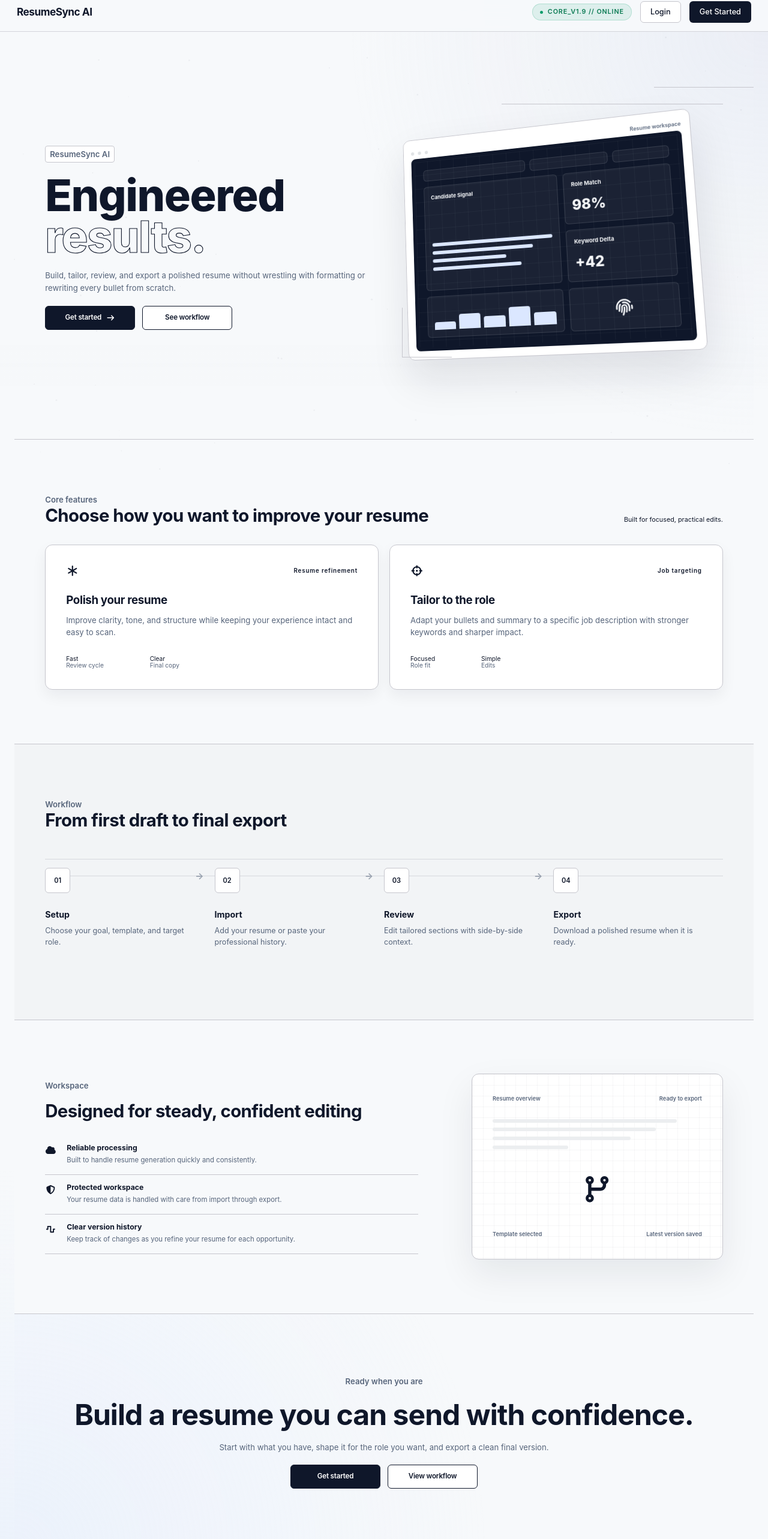
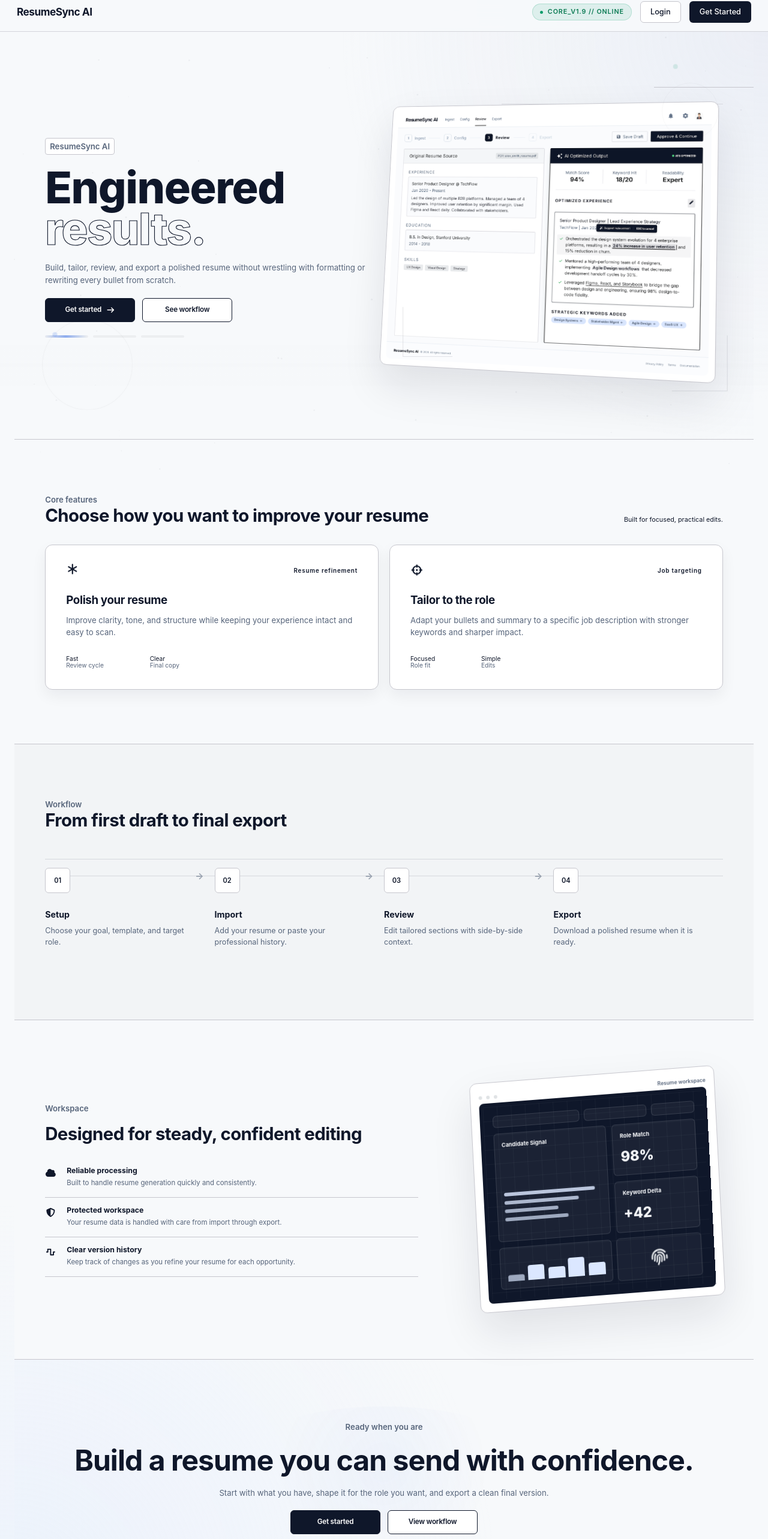
Before and after one commit to KushalUpreti/ResumeSync, a React (Vite) app in the folder client/: page / in a window 1280 px wide. Shown: the part 12-2578 px from the top of the page at 60% size. Built offline with nearby package versions, Linux system fonts and the light colour scheme; no server answers.

Commit message:
feat: enhance landing page with animations and new mockup image

```diff
--- a/client/src/index.css
+++ b/client/src/index.css
@@ -3094,6 +3094,161 @@
   }
 }
 
+@keyframes landing-sheen {
+  0%,
+  58% {
+    transform: translateX(-120%);
+  }
+  76%,
+  100% {
+    transform: translateX(120%);
+  }
+}
+
+@keyframes landing-bar-breathe {
+  0%,
+  100% {
+    transform: scaleX(0.88);
+    opacity: 0.68;
+  }
+  50% {
+    transform: scaleX(1);
+    opacity: 1;
+  }
+}
+
+@keyframes landing-graph-rise {
+  0%,
+  100% {
+    transform: scaleY(0.82);
+    opacity: 0.68;
+  }
+  50% {
+    transform: scaleY(1);
+    opacity: 1;
+  }
+}
+
+@keyframes landing-soft-pulse {
+  0%,
+  100% {
+    opacity: 0.78;
+    transform: scale(1);
+  }
+  50% {
+    opacity: 1;
+    transform: scale(1.035);
+  }
+}
+
+@keyframes landing-icon-float {
+  0%,
+  100% {
+    transform: translateY(0);
+  }
+  50% {
+    transform: translateY(-3px);
+  }
+}
+
+@keyframes landing-corner-drift {
+  from {
+    transform: translate3d(0, 0, 0);
+    opacity: 0.42;
+  }
+  to {
+    transform: translate3d(8px, -8px, 0);
+    opacity: 0.78;
+  }
+}
+
+@keyframes landing-line-pulse {
+  0%,
+  100% {
+    opacity: 0.35;
+  }
+  50% {
+    opacity: 0.85;
+  }
+}
+
+@keyframes landing-orbit-drift {
+  from {
+    transform: translate3d(0, 0, 0) scale(0.96);
+    opacity: 0.35;
+  }
+  to {
+    transform: translate3d(10px, -12px, 0) scale(1.04);
+    opacity: 0.68;
+  }
+}
+
+@keyframes landing-orbit-dot {
+  from {
+    transform: rotate(0deg) translateY(-58px) rotate(0deg);
+  }
+  to {
+    transform: rotate(360deg) translateY(-58px) rotate(-360deg);
+  }
+}
+
+@keyframes landing-signal-sweep {
+  0%,
+  42% {
+    transform: translateX(-110%);
+  }
+  72%,
+  100% {
+    transform: translateX(110%);
+  }
+}
+
+@keyframes landing-mockup-float {
+  0%,
+  100% {
+    translate: 0 0;
+  }
+  50% {
+    translate: 0 -6px;
+  }
+}
+
+@keyframes landing-card-sheen {
+  from {
+    transform: translateX(-120%);
+  }
+  to {
+    transform: translateX(120%);
+  }
+}
+
+@keyframes landing-workflow-progress {
+  0% {
+    transform: translateX(-42%);
+    opacity: 0;
+  }
+  18%,
+  76% {
+    opacity: 0.72;
+  }
+  100% {
+    transform: translateX(142%);
+    opacity: 0;
+  }
+}
+
+@keyframes landing-cta-glow {
+  0%,
+  100% {
+    opacity: 0.45;
+    transform: translateX(-50%) scale(0.94);
+  }
+  50% {
+    opacity: 0.9;
+    transform: translateX(-50%) scale(1.06);
+  }
+}
+
 .industrial-landing h1,
 .industrial-landing h2,
 .industrial-landing h3,
@@ -3162,6 +3317,48 @@
   min-height: min(680px, calc(100vh - 64px));
   padding: clamp(64px, 8vw, 96px) var(--landing-gutter) clamp(56px, 7vw, 88px);
   border-bottom: 1px solid var(--industrial-line);
+}
+
+.landing-orbit {
+  position: absolute;
+  z-index: 1;
+  width: 150px;
+  height: 150px;
+  border: 1px solid rgba(15, 23, 42, 0.08);
+  border-radius: 50%;
+  pointer-events: none;
+  animation: landing-orbit-drift 11s ease-in-out infinite alternate;
+}
+
+.landing-orbit span {
+  position: absolute;
+  top: 18px;
+  left: 50%;
+  width: 8px;
+  height: 8px;
+  border-radius: 50%;
+  background: var(--color-accent);
+  opacity: 0.3;
+  transform: translateX(-50%);
+  animation: landing-orbit-dot 8s linear infinite;
+}
+
+.landing-orbit--one {
+  left: max(20px, calc(var(--landing-gutter) - 10px));
+  bottom: 42px;
+}
+
+.landing-orbit--two {
+  right: max(28px, calc(var(--landing-gutter) + 10px));
+  top: 88px;
+  width: 96px;
+  height: 96px;
+  animation-delay: 1.6s;
+}
+
+.landing-orbit--two span {
+  background: var(--color-success);
+  animation-duration: 6.5s;
 }
 
 .industrial-hero::after {
@@ -3174,11 +3371,64 @@
   background: var(--industrial-line);
 }
 
+.industrial-hero::before {
+  content: "";
+  position: absolute;
+  right: var(--landing-gutter);
+  bottom: clamp(32px, 6vw, 72px);
+  width: 92px;
+  height: 92px;
+  border-right: 1px solid rgba(15, 23, 42, 0.14);
+  border-bottom: 1px solid rgba(15, 23, 42, 0.14);
+  opacity: 0.7;
+  animation: landing-corner-drift 7s ease-in-out infinite alternate;
+  pointer-events: none;
+}
+
 .industrial-hero__copy {
   display: grid;
   align-content: center;
   gap: 20px;
   max-width: 540px;
+}
+
+.landing-signal-row {
+  display: grid;
+  grid-template-columns: repeat(3, minmax(46px, 72px));
+  gap: 8px;
+  align-items: center;
+  padding-top: 2px;
+}
+
+.landing-signal-row span {
+  display: block;
+  height: 4px;
+  border-radius: var(--radius-round);
+  background: var(--color-surface-container);
+  overflow: hidden;
+  position: relative;
+}
+
+.landing-signal-row span::after {
+  content: "";
+  position: absolute;
+  inset: 0;
+  background: linear-gradient(
+    90deg,
+    transparent,
+    rgba(37, 99, 235, 0.48),
+    transparent
+  );
+  transform: translateX(-110%);
+  animation: landing-signal-sweep 3.8s ease-in-out infinite;
+}
+
+.landing-signal-row span:nth-child(2)::after {
+  animation-delay: 0.45s;
+}
+
+.landing-signal-row span:nth-child(3)::after {
+  animation-delay: 0.9s;
 }
 
 .industrial-actions {
@@ -3265,6 +3515,7 @@
   width: 62%;
   height: 1px;
   border-width: 1px 0 0;
+  animation: landing-line-pulse 5s ease-in-out infinite;
 }
 
 .industrial-hero__visual::after {
@@ -3274,6 +3525,53 @@
   height: 82px;
   border-top: 0;
   border-right: 0;
+  animation: landing-corner-drift 8s ease-in-out infinite alternate-reverse;
+}
+
+.actual-mockup-card {
+  position: relative;
+  width: min(680px, 94%);
+  padding: 10px;
+  overflow: hidden;
+  border: 1px solid var(--color-outline);
+  border-radius: var(--radius-xl);
+  background: var(--color-surface-card);
+  box-shadow: var(--color-shadow-lg);
+  transform: rotateX(5deg) rotateY(-10deg) rotateZ(2deg);
+  transition:
+    box-shadow 260ms ease,
+    transform 420ms ease;
+  animation: landing-mockup-float 7.5s ease-in-out infinite;
+}
+
+.actual-mockup-card:hover {
+  box-shadow: 0 34px 76px rgba(15, 23, 42, 0.16);
+  transform: rotateX(2deg) rotateY(-4deg) rotateZ(1deg) translateY(-3px);
+}
+
+.actual-mockup-card::after {
+  content: "";
+  position: absolute;
+  inset: 0;
+  background: linear-gradient(
+    115deg,
+    transparent 0%,
+    transparent 42%,
+    rgba(255, 255, 255, 0.48) 48%,
+    transparent 55%,
+    transparent 100%
+  );
+  opacity: 0.24;
+  transform: translateX(-120%);
+  animation: landing-sheen 7s ease-in-out infinite;
+  pointer-events: none;
+}
+
+.actual-mockup-card img {
+  display: block;
+  width: 100%;
+  border-radius: var(--radius-lg);
+  filter: saturate(0.92) contrast(1.02);
 }
 
 .system-window {
@@ -3293,10 +3591,39 @@
     box-shadow 260ms ease,
     transform 500ms ease;
   will-change: transform;
+  overflow: hidden;
+}
+
+.workspace-animated-mockup {
+  display: grid;
+  justify-items: end;
+}
+
+.system-window--workspace {
+  width: min(520px, 100%);
+  min-height: 360px;
 }
 
 .system-window:hover {
   box-shadow: 0 34px 76px rgba(15, 23, 42, 0.16);
+}
+
+.system-window::after {
+  content: "";
+  position: absolute;
+  inset: 0;
+  background: linear-gradient(
+    115deg,
+    transparent 0%,
+    transparent 42%,
+    rgba(255, 255, 255, 0.42) 48%,
+    transparent 55%,
+    transparent 100%
+  );
+  opacity: 0.24;
+  transform: translateX(-120%);
+  animation: landing-sheen 7s ease-in-out infinite;
+  pointer-events: none;
 }
 
 .system-window__chrome {
@@ -3393,18 +3720,23 @@
   height: 6px;
   border-radius: var(--radius-round);
   background: #dbe7ff;
+  transform-origin: left center;
+  animation: landing-bar-breathe 4.8s ease-in-out infinite;
 }
 
 .micro-bars span:nth-child(2) {
   width: 84%;
+  animation-delay: 0.35s;
 }
 
 .micro-bars span:nth-child(3) {
   width: 62%;
+  animation-delay: 0.7s;
 }
 
 .micro-bars span:nth-child(4) {
   width: 74%;
+  animation-delay: 1.05s;
 }
 
 .screen-graph {
@@ -3420,6 +3752,8 @@
   display: block;
   border-radius: var(--radius-sm) var(--radius-sm) 0 0;
   background: #dbe7ff;
+  transform-origin: bottom center;
+  animation: landing-graph-rise 5.4s ease-in-out infinite;
 }
 
 .screen-graph span:nth-child(1) {
@@ -3428,18 +3762,22 @@
 
 .screen-graph span:nth-child(2) {
   height: 56%;
+  animation-delay: 0.25s;
 }
 
 .screen-graph span:nth-child(3) {
   height: 44%;
+  animation-delay: 0.5s;
 }
 
 .screen-graph span:nth-child(4) {
   height: 72%;
+  animation-delay: 0.75s;
 }
 
 .screen-graph span:nth-child(5) {
   height: 48%;
+  animation-delay: 1s;
 }
 
 .screen-core {
@@ -3448,6 +3786,7 @@
   min-height: 70px;
   color: #f8fafc;
   font-size: 1.8rem;
+  animation: landing-soft-pulse 4.6s ease-in-out infinite;
 }
 
 .industrial-section {
@@ -3492,6 +3831,26 @@
   display: grid;
   min-height: 230px;
   padding: clamp(24px, 2.8vw, 34px);
+  position: relative;
+  overflow: hidden;
+}
+
+.module-card::after {
+  content: "";
+  position: absolute;
+  inset: 0;
+  background: linear-gradient(
+    115deg,
+    transparent 0%,
+    transparent 46%,
+    rgba(255, 255, 255, 0.36) 50%,
+    transparent 54%,
+    transparent 100%
+  );
+  opacity: 0;
+  transform: translateX(-120%);
+  transition: opacity 180ms ease;
+  pointer-events: none;
 }
 
 .module-card:hover {
@@ -3530,6 +3889,16 @@
 
 .module-card__top svg {
   font-size: 1.15rem;
+  animation: landing-icon-float 4.2s ease-in-out infinite;
+}
+
+.module-card:hover::after {
+  opacity: 0.22;
+  animation: landing-card-sheen 900ms ease;
+}
+
+.module-card:nth-child(2) .module-card__top svg {
+  animation-delay: 0.8s;
 }
 
 .module-card p {
@@ -3570,6 +3939,24 @@
   gap: 0;
   margin-top: 48px;
   padding-top: 0;
+}
+
+.workflow-line__progress {
+  position: absolute;
+  left: 0;
+  top: 28px;
+  z-index: 1;
+  height: 1px;
+  width: 42%;
+  background: linear-gradient(
+    90deg,
+    transparent,
+    rgba(37, 99, 235, 0.88),
+    transparent
+  );
+  opacity: 0.68;
+  animation: landing-workflow-progress 6s ease-in-out infinite;
+  pointer-events: none;
 }
 
 .workflow-line::before {
@@ -3785,7 +4172,7 @@
 }
 
 .diagnostic-card:hover .diagnostic-card__core {
-  transform: scale(1.04);
+  opacity: 1;
 }
 
 .diagnostic-card__bars span:nth-child(1) {
@@ -3811,6 +4198,7 @@
   color: var(--industrial-black);
   font-size: 2.9rem;
   transition: transform 220ms ease;
+  animation: landing-soft-pulse 5.2s ease-in-out infinite;
 }
 
 .diagnostic-card__footer {
@@ -3825,6 +4213,32 @@
   text-align: center;
   border-bottom: 1px solid var(--industrial-line);
   background: transparent;
+  position: relative;
+  overflow: hidden;
+}
+
+.industrial-cta::before {
+  content: "";
+  position: absolute;
+  top: 18%;
+  left: 50%;
+  z-index: 0;
+  width: min(560px, 80vw);
+  height: min(220px, 30vw);
+  border-radius: 50%;
+  background: radial-gradient(
+    circle,
+    rgba(37, 99, 235, 0.08),
+    transparent 68%
+  );
+  transform: translateX(-50%);
+  animation: landing-cta-glow 6s ease-in-out infinite;
+  pointer-events: none;
+}
+
+.industrial-cta > * {
+  position: relative;
+  z-index: 1;
 }
 
 .industrial-cta h2 {
@@ -3899,17 +4313,39 @@
 
 @media (prefers-reduced-motion: reduce) {
   .scanline,
-  .sync-node-canvas {
+  .sync-node-canvas,
+  .system-window::after {
     display: none;
   }
 
   .reveal-on-scroll,
   .system-window,
+  .actual-mockup-card,
   .industrial-button,
   .module-card,
   .workflow-step,
   .diagnostic-card,
   .reliability-list article,
+  .site-footer__column a,
+  .industrial-hero::before,
+  .industrial-hero__visual::before,
+  .industrial-hero__visual::after,
+  .actual-mockup-card::after,
+  .actual-mockup-card,
+  .landing-orbit,
+  .landing-orbit span,
+  .landing-signal-row span::after,
+  .module-card::after,
+  .workflow-line__progress,
+  .industrial-cta::before,
+  .micro-bars span,
+  .screen-graph span,
+  .screen-core,
+  .module-card__top svg,
+  .diagnostic-card__core {
+    animation: none;
+  }
+
   .site-footer__column a {
     transition: none;
   }
--- a/client/src/pages/LandingPage.tsx
+++ b/client/src/pages/LandingPage.tsx
@@ -4,7 +4,6 @@
   faArrowRight,
   faAsterisk,
   faCloud,
-  faCodeBranch,
   faCrosshairs,
   faFingerprint,
   faShieldHalved,
@@ -211,6 +210,12 @@
       <canvas aria-hidden="true" className="sync-node-canvas" ref={canvasRef} />
       <div className="scanline" aria-hidden="true" />
       <section className="industrial-hero" aria-labelledby="landing-title">
+        <div className="landing-orbit landing-orbit--one" aria-hidden="true">
+          <span />
+        </div>
+        <div className="landing-orbit landing-orbit--two" aria-hidden="true">
+          <span />
+        </div>
         <div className="industrial-hero__copy reveal-on-scroll">
           <p className="industrial-label">ResumeSync AI</p>
           <h1 id="landing-title">
@@ -236,6 +241,11 @@
               See workflow
             </Link>
           </div>
+          <div className="landing-signal-row" aria-hidden="true">
+            <span />
+            <span />
+            <span />
+          </div>
         </div>
 
         <div
@@ -243,47 +253,11 @@
           aria-label="ResumeSync dashboard preview"
           style={{ transitionDelay: "120ms" }}
         >
-          <div className="system-window" ref={mockupRef}>
-            <div className="system-window__chrome">
-              <span />
-              <span />
-              <span />
-              <small>Resume workspace</small>
-            </div>
-            <div className="system-window__screen">
-              <div className="screen-grid screen-grid--top">
-                <span />
-                <span />
-                <span />
-              </div>
-              <div className="screen-panel screen-panel--wide">
-                <strong>Candidate Signal</strong>
-                <div className="micro-bars">
-                  <span />
-                  <span />
-                  <span />
-                  <span />
-                </div>
-              </div>
-              <div className="screen-panel">
-                <strong>Role Match</strong>
-                <em>98%</em>
-              </div>
-              <div className="screen-panel">
-                <strong>Keyword Delta</strong>
-                <em>+42</em>
-              </div>
-              <div className="screen-graph">
-                <span />
-                <span />
-                <span />
-                <span />
-                <span />
-              </div>
-              <div className="screen-core">
-                <FontAwesomeIcon icon={faFingerprint} />
-              </div>
-            </div>
+          <div className="actual-mockup-card">
+            <img
+              alt="ResumeSync review workspace showing original resume and optimized output"
+              src="/landing-review-mockup.png"
+            />
           </div>
         </div>
       </section>
@@ -334,6 +308,7 @@
           <h2>From first draft to final export</h2>
         </div>
         <div className="workflow-line">
+          <div className="workflow-line__progress" aria-hidden="true" />
           {workflow.map(([step, title, copy], index) => (
             <article
               className="workflow-step reveal-on-scroll"
@@ -369,26 +344,51 @@
         </div>
 
         <div
-          className="diagnostic-card reveal-on-scroll"
-          aria-label="System metrics card"
+          className="workspace-animated-mockup reveal-on-scroll"
+          aria-label="Animated workspace preview"
           style={{ transitionDelay: "120ms" }}
         >
-          <div className="diagnostic-card__header">
-            <span>Resume overview</span>
-            <span>Ready to export</span>
+          <div className="system-window system-window--workspace" ref={mockupRef}>
+            <div className="system-window__chrome">
+              <span />
+              <span />
+              <span />
+              <small>Resume workspace</small>
             </div>
-          <div className="diagnostic-card__bars">
+            <div className="system-window__screen">
+              <div className="screen-grid screen-grid--top">
+                <span />
+                <span />
+                <span />
+              </div>
+              <div className="screen-panel screen-panel--wide">
+                <strong>Candidate Signal</strong>
+                <div className="micro-bars">
                   <span />
                   <span />
                   <span />
                   <span />
                 </div>
-          <div className="diagnostic-card__core">
-            <FontAwesomeIcon icon={faCodeBranch} />
               </div>
-          <div className="diagnostic-card__footer">
-            <span>Template selected</span>
-            <span>Latest version saved</span>
+              <div className="screen-panel">
+                <strong>Role Match</strong>
+                <em>98%</em>
+              </div>
+              <div className="screen-panel">
+                <strong>Keyword Delta</strong>
+                <em>+42</em>
+              </div>
+              <div className="screen-graph">
+                <span />
+                <span />
+                <span />
+                <span />
+                <span />
+              </div>
+              <div className="screen-core">
+                <FontAwesomeIcon icon={faFingerprint} />
+              </div>
+            </div>
           </div>
         </div>
       </section>
```
Also changed, not shown: client/public/landing-review-mockup.png (added), 1 other file (tests, documents, lock files or other folders). Lines whose indentation alone changed are shown as unchanged.
